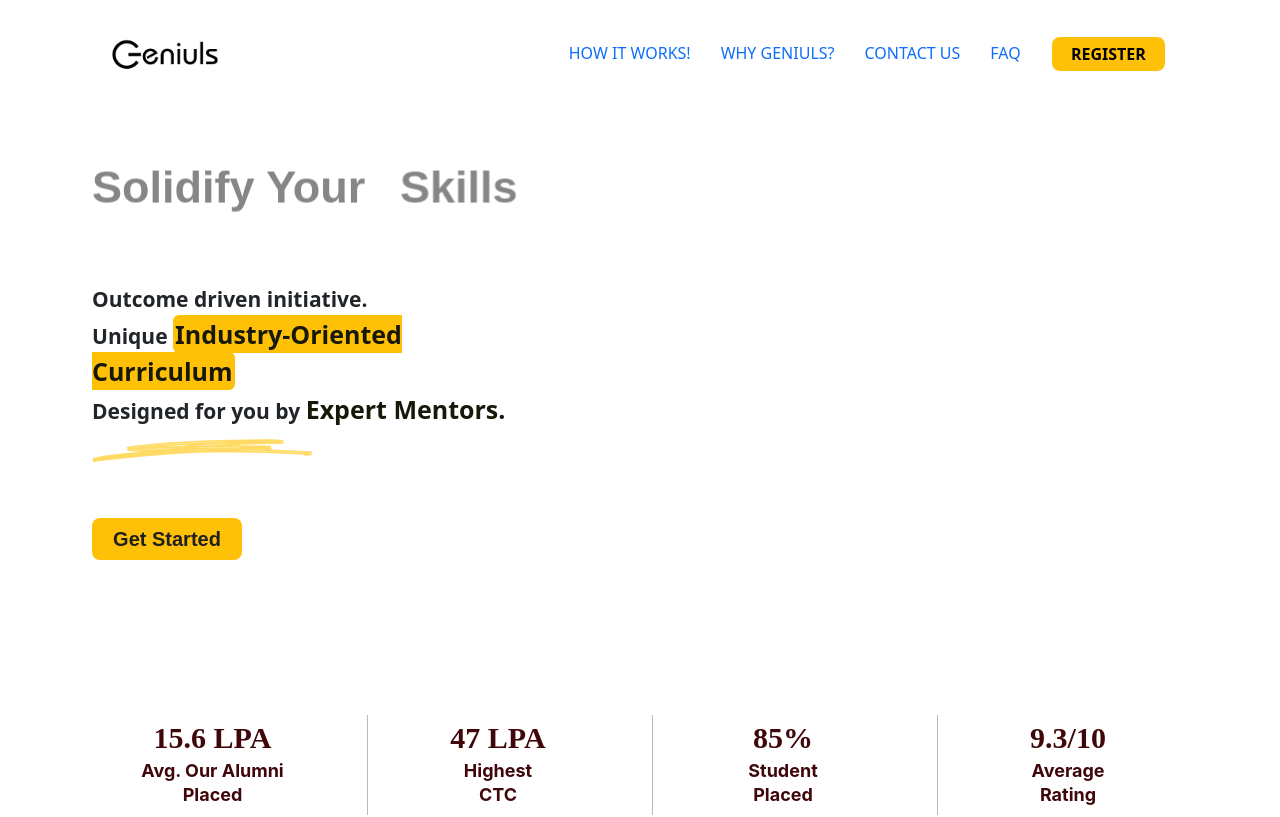
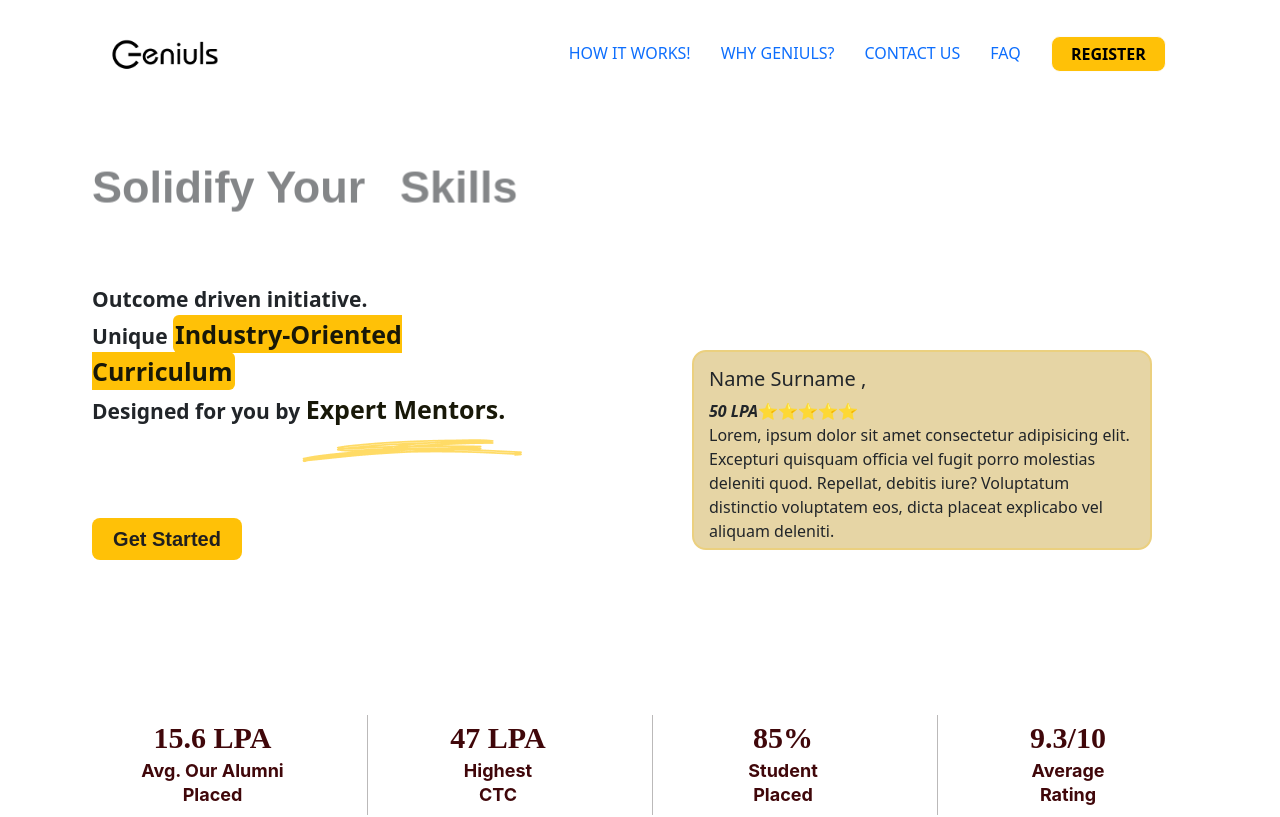
Before and after one commit to geniuls-protected/geniuls-webapp, a Next.js app: page / in a window 1280 px wide. Shown: the top 817 px of the page. Built offline with nearby package versions, Linux system fonts and the light colour scheme.

Commit message:
mocking intro as figma design

```diff
--- a/src/component/home/intro.js
+++ b/src/component/home/intro.js
@@ -9,21 +9,27 @@ import { BrowserView, MobileView } from 'react-device-detect'
 export default function Intro() {
   return (
     <>
-        <div class="container" style={{padding: '90px 0 45px 0px'}}>
-        <div class="row" style={{marginBottom:'110px', marginLeft:'10px'}}>
-            <div class="col-5 intro-mbl">
-            <BrowserView><div><VerticalAnimation/></div></BrowserView>
-            <MobileView><div style={{marginRight:'40px'}}><Image src={test} alt='catalog image' className='catalog-img'/></div></MobileView>
-            <BrowserView><p class='geniuls-desc'>Outcome driven initiative.<br/>Unique <span class='main-points'>Industry-Oriented Curriculum</span><br/>Designed for you by <span class='main-point'>Expert Mentors.<Image src={scribble} className='scribb'/> </span></p></BrowserView>
-            <MobileView><p class='geniuls-desc'><span class='main-points'>Outcome driven initiative.<br/></span><span class='simple-text'>Unique Industry-Oriented Curriculum <br/></span><span class='simple-text'>Designed for you by</span><span class='main-points'><br/>Expert Mentors  </span></p> </MobileView>
+      <div class="container" style={{ padding: '90px 0 45px 0px' }}>
+        <div class="row" style={{ marginBottom: '110px', marginLeft: '10px' }}>
+          <div class="col-5 intro-mbl">
+            <BrowserView><div><VerticalAnimation /></div></BrowserView>
+            <MobileView><div style={{ marginRight: '40px' }}><Image src={test} alt='catalog image' className='catalog-img' /></div></MobileView>
+            <BrowserView><p class='geniuls-desc'>Outcome driven initiative.<br />Unique <span class='main-points'>Industry-Oriented Curriculum</span><br />Designed for you by <span class='main-point'>Expert Mentors.<Image src={scribble} className='scribb' /> </span></p></BrowserView>
+            <MobileView><p class='geniuls-desc'><span class='main-points'>Outcome driven initiative.<br /></span><span class='simple-text'>Unique Industry-Oriented Curriculum <br /></span><span class='simple-text'>Designed for you by</span><span class='main-points'><br />Expert Mentors  </span></p> </MobileView>
 
             <a href="https://98arnb8wb3v.typeform.com/to/FQMpjsm8" target='_blank' rel="noreferrer"><button class="enrollButton get-started">Get Started</button></a>
+          </div>
+          {/* <div class="col-11">
+
+            <Image  src="Divya.jpeg"  alt=""  width={300} height={400} / >
+
+          </div> */}
+          <div class= 'col-9'>
+            <div className="box" ><span><h5>Name Surname ,</h5><i><b>50 LPA</b></i><span>⭐⭐⭐⭐⭐</span></span><br></br>Lorem, ipsum dolor sit amet consectetur adipisicing elit. Excepturi quisquam officia vel fugit porro molestias deleniti quod. Repellat, debitis iure? Voluptatum distinctio voluptatem eos, dicta placeat explicabo vel aliquam deleniti.
             </div>
-            <div class="col-7">
-
-            </div>
+          </div>
         </div>
-        </div>
+      </div>
     </>
   )
 }
--- a/src/styles/globals.css
+++ b/src/styles/globals.css
@@ -216,6 +216,22 @@ line-height: 20px;
     font-weight: 700;
     font-size: 25px
   }
+  .scribb{
+    margin-left: 210px;
+  }
+}
+
+.box{
+  width: 460px;
+    position: absolute;
+    height: 200px;
+    margin-bottom: 130px;
+    top: 350px;
+    padding: 15px;
+    margin-left: 600px;
+    background-color: #e6d5a5;
+    border: 2px solid #ebd07f;
+    border-radius: 14px;
 }
 
 .caousal-photo {
```
